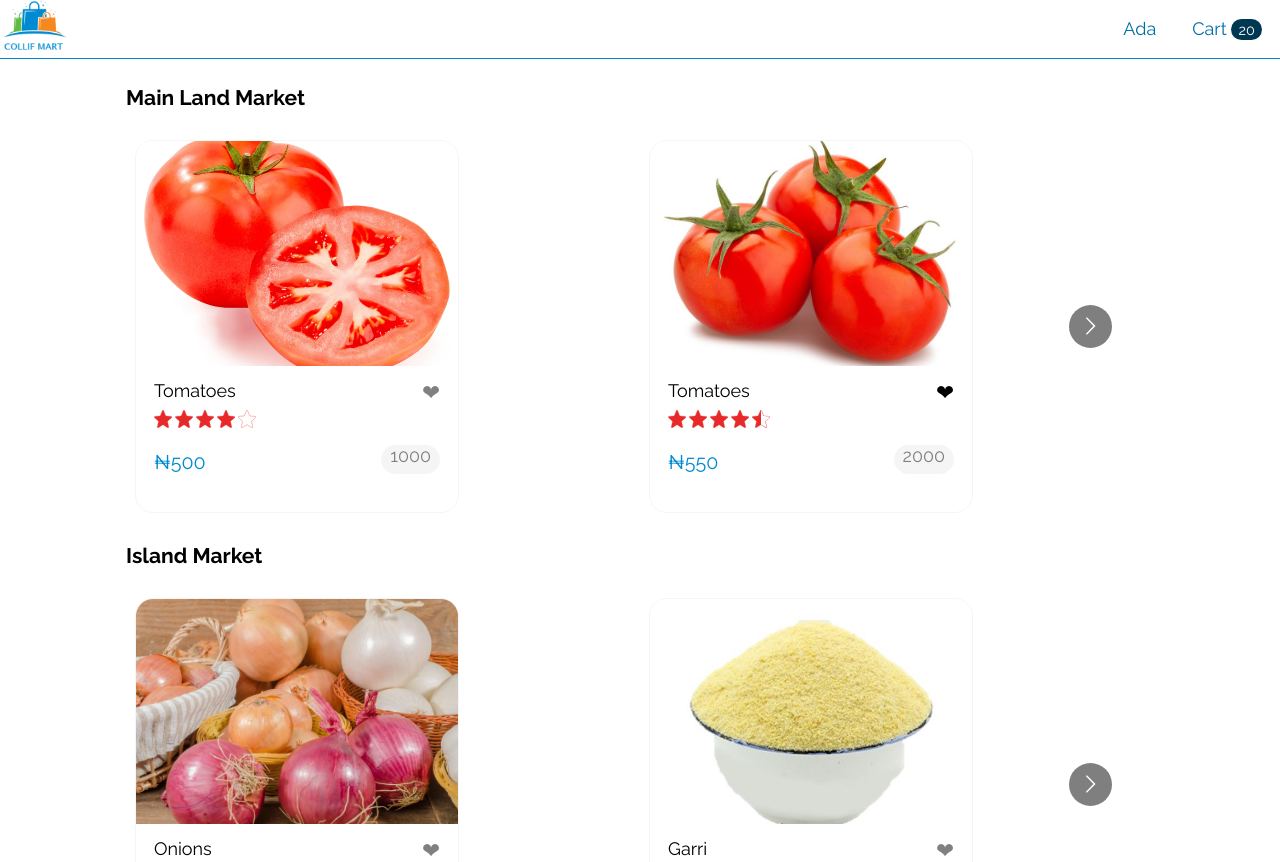
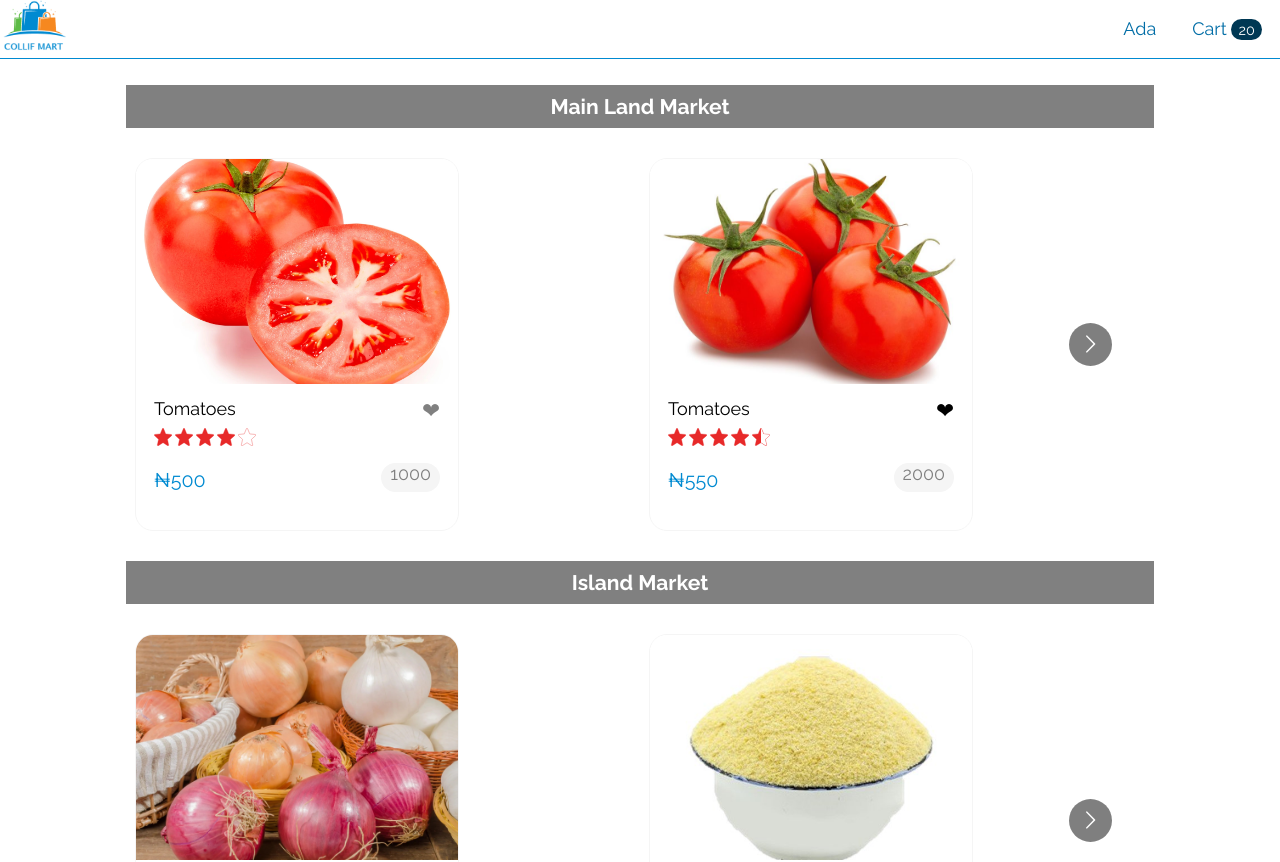
Before and after one commit to Droffilc-Codes/MarketPlace-React-JS, a React (Create React App) app in the folder frontend/: page / in a window 1280 px wide. Shown: the top 862 px of the page. Built offline with nearby package versions, Linux system fonts and the light colour scheme.

Commit message:
The Title of Markets

```diff
--- a/frontend/src/Components/Thumbnails/Thumbnails.module.css
+++ b/frontend/src/Components/Thumbnails/Thumbnails.module.css
@@ -1,9 +1,15 @@
+.market_title{
+  background: grey;
+  text-align: center;
+  color: white;
+  padding: 0.5rem 0;
+}
+
+
 .main_container{
   max-width: 1100px;
   margin: 5px auto;
   overflow: hidden;
-  /* justify-content: center;   */
-  /* text-align: center; */
   padding: 0 2rem;
 }
 
--- a/frontend/src/data.js
+++ b/frontend/src/data.js
@@ -83,4 +83,46 @@ export const sample_market_data = [
         stock: 100,
         otherInformation: "5kg at 15000, 100 5kg bags in stock"
     },
+    {
+        id: '7',
+        location:'Mainland',
+        market: 'Yaba',
+        shop: 'Iya Gbemisola',
+        name: 'Tomatoes',
+        favourite: false,
+        stars: 3.5,
+        imageUrl: 'grocery-1.jpg',
+        tags: ['grocery', 'Tomtoes', 'Yaba'],
+        price: 455,
+        stock: 500,
+        otherInformation: "0.5kg at 500, 500kg in stock"
+    },
+    {
+        id: '8',
+        location:'Mainland',
+        market: 'Mile 12',
+        shop: 'Iya Subomi',
+        name: 'Tomatoes',
+        favourite: true,
+        stars: 4,
+        imageUrl: 'grocery-2.jpg',
+        tags: ['grocery', 'Tomtoes', 'Mile 12'],
+        price: 570,
+        stock: 2000,
+        otherInformation: "0.5kg at 500, 2000kg in stock"
+    },
+    {
+        id: '9',
+        location:'Mainland',
+        market: 'Oyingbo',
+        shop: 'Iya Shola',
+        name: 'Onions',
+        favourite: false,
+        stars: 3,
+        imageUrl: 'grocery-3.jpg',
+        tags: ['grocery', 'Pepper', 'Mile 12'],
+        price: 280,
+        stock: 1000,
+        otherInformation: "0.5kg at 245, 1000kg in stock"
+    },
 ]
```
Also changed, not shown: frontend/src/Components/Thumbnails/Thumbnails.js (+0 -7 lines).
